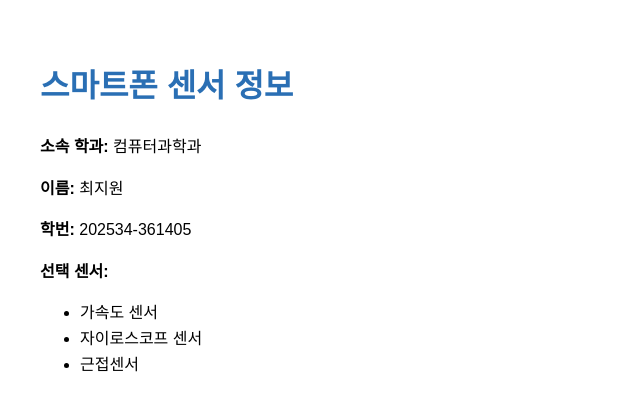
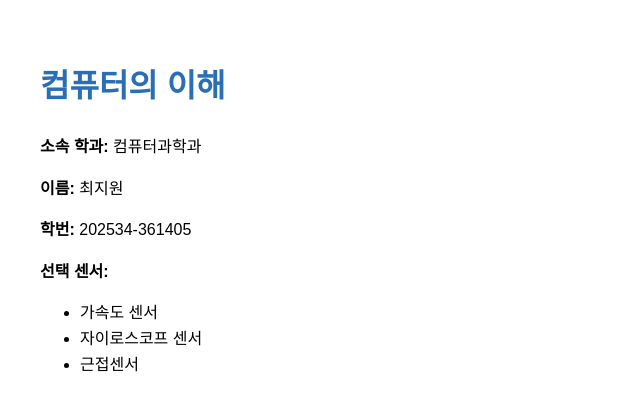
Before and after one commit to wonni-913/sensor-info-, a plain HTML site: page index.html in a window 1280 px wide. Shown: the whole page, without its empty margins (0-640 px from the left). Drawn offline with Linux system fonts and the light colour scheme.

Commit message:
Update index.html

```diff
--- a/index.html
+++ b/index.html
@@ -9,7 +9,7 @@
   </style>
 </head>
 <body>
-  <h1>스마트폰 센서 정보</h1>
+  <h1>컴퓨터의 이해</h1>
   <p><strong>소속 학과:</strong> 컴퓨터과학과</p>
   <p><strong>이름:</strong> 최지원</p>
   <p><strong>학번:</strong> 202534-361405</p>
```
